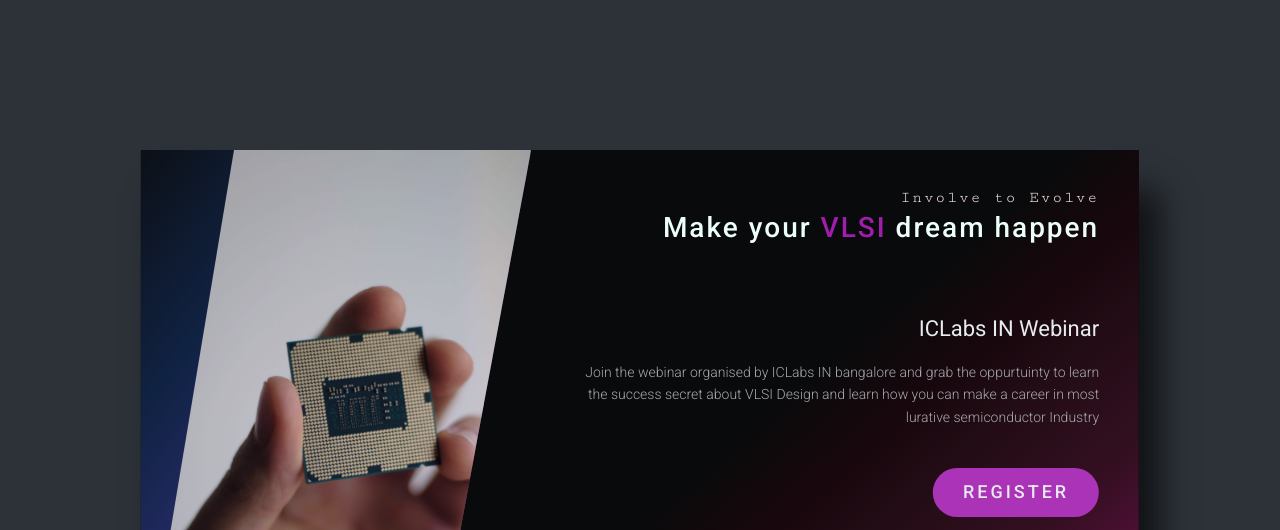
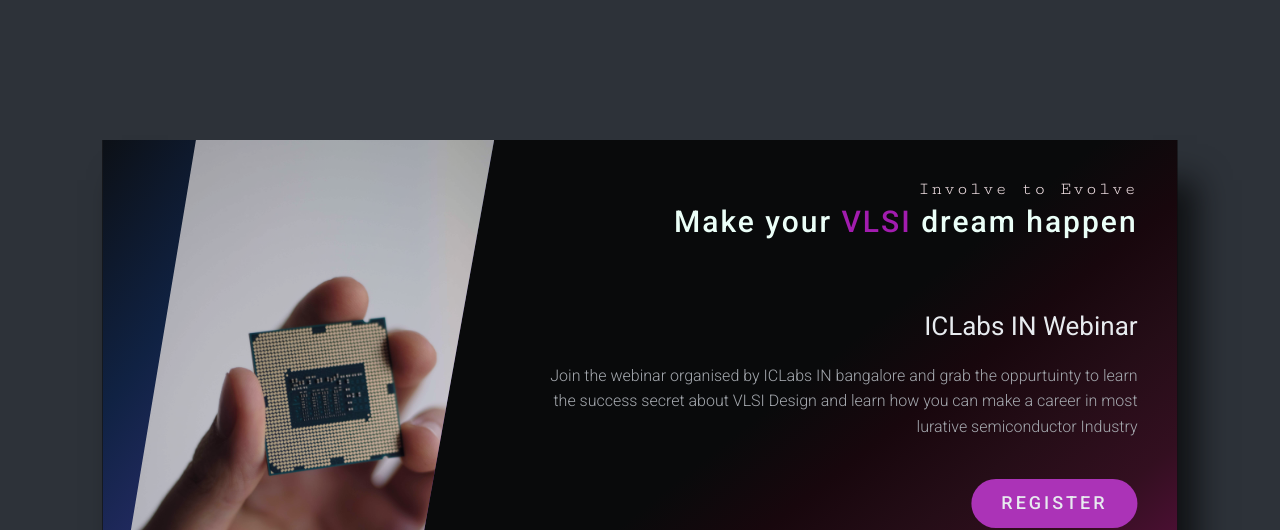
Before and after one commit to heisenpreet/Form_Landing-page, a website: page index.html in a window 1280 px wide. Shown: the top 530 px of the page. Drawn offline with nearby package versions, Linux system fonts and the light colour scheme.

Commit message:
fontsize increased evrywhere

```diff
--- a/scss/abstracts/_variables.scss
+++ b/scss/abstracts/_variables.scss
@@ -37,8 +37,8 @@
 
 //FONTSIZES
 
-$default-font-size: 1.4rem;
-$heading-tertiary-font-size: 2rem;
+$default-font-size: 1.6rem;
+$heading-tertiary-font-size: 2.4rem;
 
 //shadows
 
--- a/scss/base/_typography.scss
+++ b/scss/base/_typography.scss
@@ -11,7 +11,7 @@
 .heading-primary {
   &--top {
     font-family: "Cutive Mono", sans-serif;
-    font-size: 1.6rem;
+    font-size: 1.8rem;
     display: block;
     color: $color-white-3;
     font-weight: 100;
@@ -20,7 +20,7 @@
   }
   &--bottom {
     font-family: "Roboto", sans-serif;
-    font-size: 2.8rem;
+    font-size: 3rem;
     color: $color-white-1;
     font-weight: 500;
     letter-spacing: 2px;
@@ -31,7 +31,7 @@
   }
 }
 .heading-secondary {
-  font-size: 2.2rem;
+  font-size: 2.6rem;
   font-weight: 400;
   color: $color-white-2;
 }
@@ -58,7 +58,7 @@
 }
 .blockquote {
   font-family: inherit;
-  font-size: 1.2rem;
+  font-size: 1.6rem;
   font-weight: 400;
   color: $color-white-2;
   font-style: italic;
--- a/scss/components/_form.scss
+++ b/scss/components/_form.scss
@@ -24,7 +24,7 @@
     border-radius: 4px;
     background-color: $color-white-3;
     order: 2;
-    font-size: 1.6rem;
+    font-size: 1.8rem;
     color: $black-mediumdark;
     border-bottom: 4px solid $color-primary-light;
 
@@ -35,7 +35,7 @@
     &::placeholder {
       font-weight: 300;
       font-family: inherit;
-      font-size: 1.2rem;
+      font-size: 1.8rem;
       color: $color-grey-text;
     }
 
@@ -56,7 +56,7 @@
 
   &__label {
     font-family: inherit;
-    font-size: 1.6rem;
+    font-size: 1.8rem;
     color: $color-white-2;
     font-weight: 300;
     display: block;
--- a/scss/components/_webinar-registration-box.scss
+++ b/scss/components/_webinar-registration-box.scss
@@ -12,8 +12,8 @@
     @include absolute-center;
     box-shadow: $black-shadow-normal;
     background-color: $black-dark;
-    width: 78%;
-    height: 50rem;
+    width: 84%;
+    height: 52rem;
     overflow: hidden;
     @include respond(tab-land) {
     }
@@ -100,6 +100,9 @@
     display: flex;
     gap: 1rem;
     font-size: 2rem;
+    @include respond(phone) {
+      font-size: 3rem;
+    }
 
     &-link {
       &:link,
@@ -152,7 +155,7 @@
     position: absolute;
     padding: 4rem;
     top: 0;
-    right: 60rem;
+    right: 65rem;
     transition: all 1.1s;
 
     opacity: 0;
@@ -168,7 +171,7 @@
   }
 
   .slide {
-    transform: translateX(60rem);
+    transform: translateX(65rem);
     opacity: 1;
     visibility: visible;
     @include respond(phone) {
```
Also changed, not shown: css/style.css.
